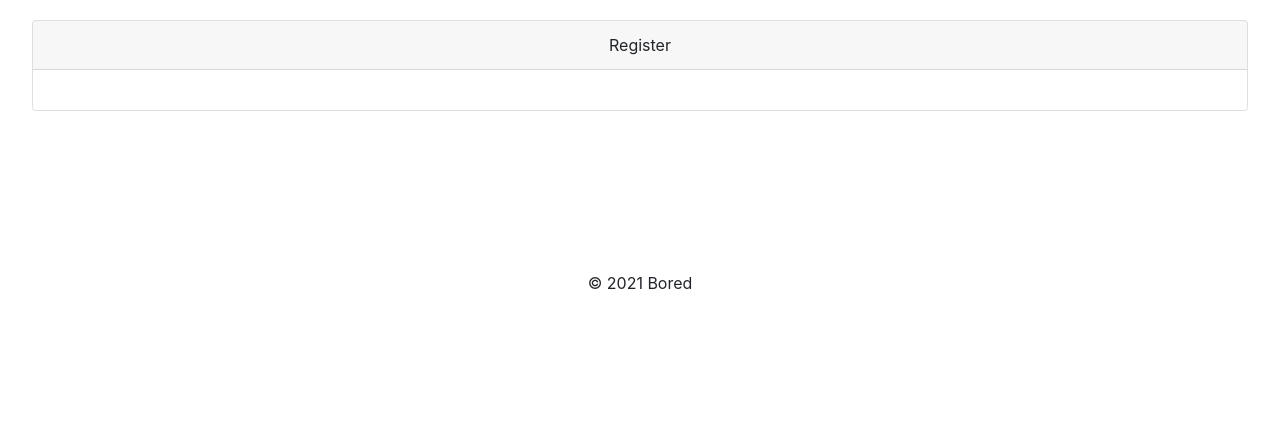
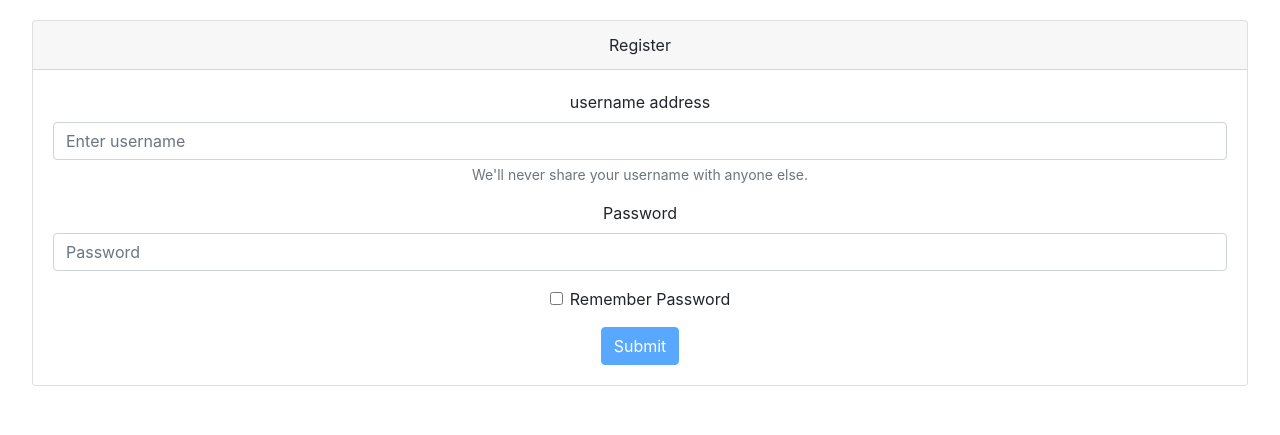
Before and after one commit to davidordo85/React_home, a React (Create React App) app: page /register in a window 1280 px wide. Shown: the part 180-615 px from the top of the page. Built offline with nearby package versions, Linux system fonts and the light colour scheme; no server answers.

Commit message:
register page and change email for username

```diff
--- a/src/App.js
+++ b/src/App.js
@@ -1,5 +1,5 @@
 import React from 'react';
-import { Routes, Route, useLocation } from 'react-router-dom';
+import { Routes, Route } from 'react-router-dom';
 import './App.css';
 import IndexPage from './components/IndexPage/IndexPage';
 import { LoginPage, RegisterPage } from './components/auth';
@@ -8,16 +8,12 @@ function App({ isInitiallyLogged }) {
   const [isLogged, setIsLogged] = React.useState(isInitiallyLogged);
   const handleLogin = () => setIsLogged(true);
   const handleLogout = () => setIsLogged(false);
-  let match = useLocation();
 
   return (
     <div className="App">
       <Routes>
         <Route path="/register" element={<RegisterPage />} />
-        <Route
-          path="/login"
-          element={<LoginPage onLogin={handleLogin} params={match} />}
-        />
+        <Route path="/login" element={<LoginPage onLogin={handleLogin} />} />
         <Route
           path="/"
           element={<IndexPage isLogged={isLogged} onLogout={handleLogout} />}
--- a/src/components/auth/LoginPage/LoginForm.js
+++ b/src/components/auth/LoginPage/LoginAndRegisterForm.js
@@ -1,10 +1,9 @@
 import React from 'react';
 import { Form, Button, Spinner } from 'react-bootstrap';
-import { Link } from 'react-router-dom';
 
-function LoginForm({ onSubmit, isLoading, variant }) {
+function LoginAndRegisterForm({ onSubmit, isLoading, variant }) {
   const [credentials, setCredentials] = React.useState({
-    email: '',
+    username: '',
     password: '',
     remember: false,
   });
@@ -24,22 +23,22 @@ function LoginForm({ onSubmit, isLoading, variant }) {
     onSubmit(credentials);
   };
 
-  const { email, password, remember } = credentials;
+  const { username, password, remember } = credentials;
 
   return (
     <div>
       <Form onSubmit={handleSubmit}>
-        <Form.Group className="mb-3" controlId="formBasicEmail">
-          <Form.Label>Email address</Form.Label>
+        <Form.Group className="mb-3" controlId="formBasicusername">
+          <Form.Label>username address</Form.Label>
           <Form.Control
-            name="email"
-            type="email"
-            placeholder="Enter email"
-            value={email}
+            name="username"
+            type="username"
+            placeholder="Enter username"
+            value={username}
             onChange={handleChange}
           />
           <Form.Text className="text-muted">
-            We'll never share your email with anyone else.
+            We'll never share your username with anyone else.
           </Form.Text>
         </Form.Group>
 
@@ -61,15 +60,12 @@ function LoginForm({ onSubmit, isLoading, variant }) {
             checked={remember}
             onChange={handleChange}
           />
-          <Form.Text>
-            You do not have an account ? <Link to="/register">create one</Link>
-          </Form.Text>
         </Form.Group>
 
         <Button
           variant={variant}
           type="submit"
-          disabled={isLoading || !email || !password}
+          disabled={isLoading || !username || !password}
         >
           {isLoading ? (
             <Spinner
@@ -88,4 +84,4 @@ function LoginForm({ onSubmit, isLoading, variant }) {
   );
 }
 
-export default LoginForm;
+export default LoginAndRegisterForm;
--- a/src/components/auth/LoginPage/LoginPage.js
+++ b/src/components/auth/LoginPage/LoginPage.js
@@ -1,12 +1,12 @@
 import React from 'react';
 import Layout from '../../layout/Layout';
-import LoginForm from './LoginForm';
+import LoginAndRegisterForm from './LoginAndRegisterForm';
 import { login } from '../../../api/auth';
-import { Card, Alert } from 'react-bootstrap';
+import { Card, Alert, Form } from 'react-bootstrap';
 import './LoginPage.css';
-import { useNavigate } from 'react-router-dom';
+import { useNavigate, Link } from 'react-router-dom';
 
-function LoginPage({ onLogin, params }) {
+function LoginPage({ onLogin }) {
   const [error, setError] = React.useState(null);
   const [variant, setVariant] = React.useState('primary');
   const [isLoading, setIsLoading] = React.useState(false);
@@ -38,18 +38,19 @@ function LoginPage({ onLogin, params }) {
     }
   };
 
-  console.log(params);
-
   return (
     <Layout>
       <Card className="login">
         <Card.Header>Login</Card.Header>
         <Card.Body>
-          <LoginForm
+          <LoginAndRegisterForm
             onSubmit={handleSubmit}
             isLoading={isLoading}
             variant={variant}
           />
+          <Form.Text>
+            You do not have an account ? <Link to="/register">create one</Link>
+          </Form.Text>
         </Card.Body>
         {error && (
           <Alert
--- a/src/components/auth/RegisterPage/RegisterPage.js
+++ b/src/components/auth/RegisterPage/RegisterPage.js
@@ -1,14 +1,45 @@
 import React from 'react';
 import Layout from '../../layout/Layout';
-import { Card } from 'react-bootstrap';
+import LoginAndRegisterForm from '../LoginPage/LoginAndRegisterForm';
+import { Card, Alert } from 'react-bootstrap';
+import { useNavigate } from 'react-router-dom';
+import { register } from '../../../api/auth';
 
 function RegisterPage() {
+  const [error, setError] = React.useState(null);
+  const [variant, setVariant] = React.useState('primary');
+  const [isLoading, setIsLoading] = React.useState(false);
+  let navigate = useNavigate();
+  const resetError = () => setError(null);
+
+  const handleSubmit = async credentials => {
+    setIsLoading(true);
+    setError(null);
+    setVariant('primary');
+    try {
+      await register(credentials);
+      setVariant('success');
+      navigate('/login');
+    } catch (error) {
+      setError(error);
+      setVariant('danger');
+    } finally {
+      setIsLoading(false);
+    }
+  };
+
   return (
     <Layout>
       <Card className="login">
         <Card.Header>Register</Card.Header>
-        <Card.Body></Card.Body>
-        {/*         {error && (
+        <Card.Body>
+          <LoginAndRegisterForm
+            onSubmit={handleSubmit}
+            isLoading={isLoading}
+            variant={variant}
+          />
+        </Card.Body>
+        {error && (
           <Alert
             onClick={resetError}
             variant="danger"
@@ -16,7 +47,7 @@ function RegisterPage() {
           >
             {error.message}
           </Alert>
-        )} */}
+        )}
       </Card>
     </Layout>
   );
```
